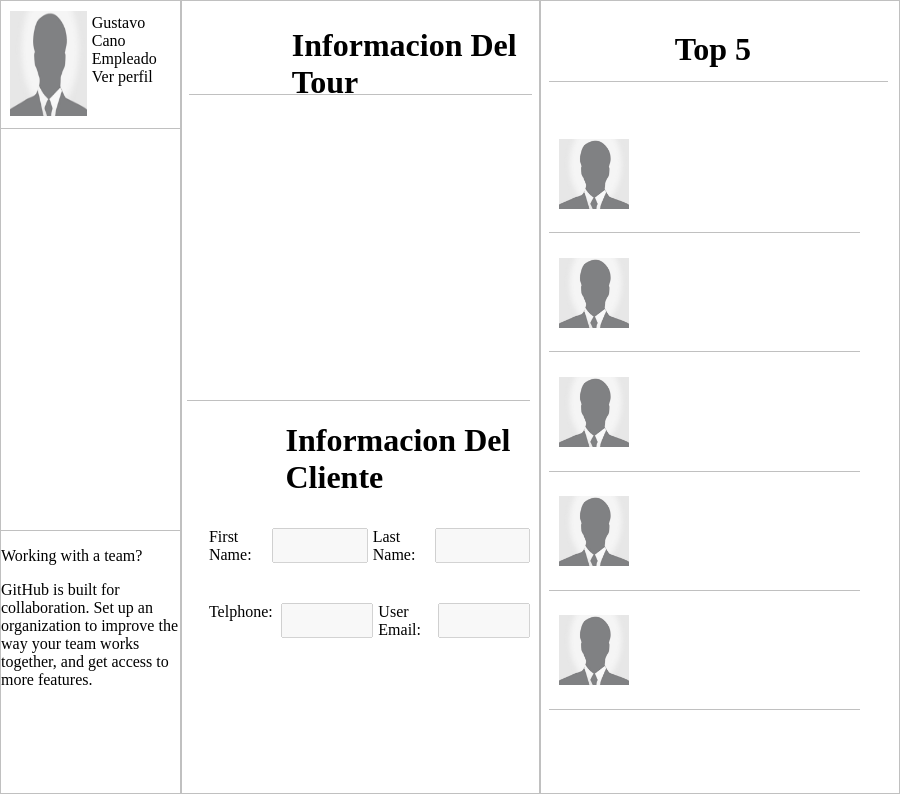
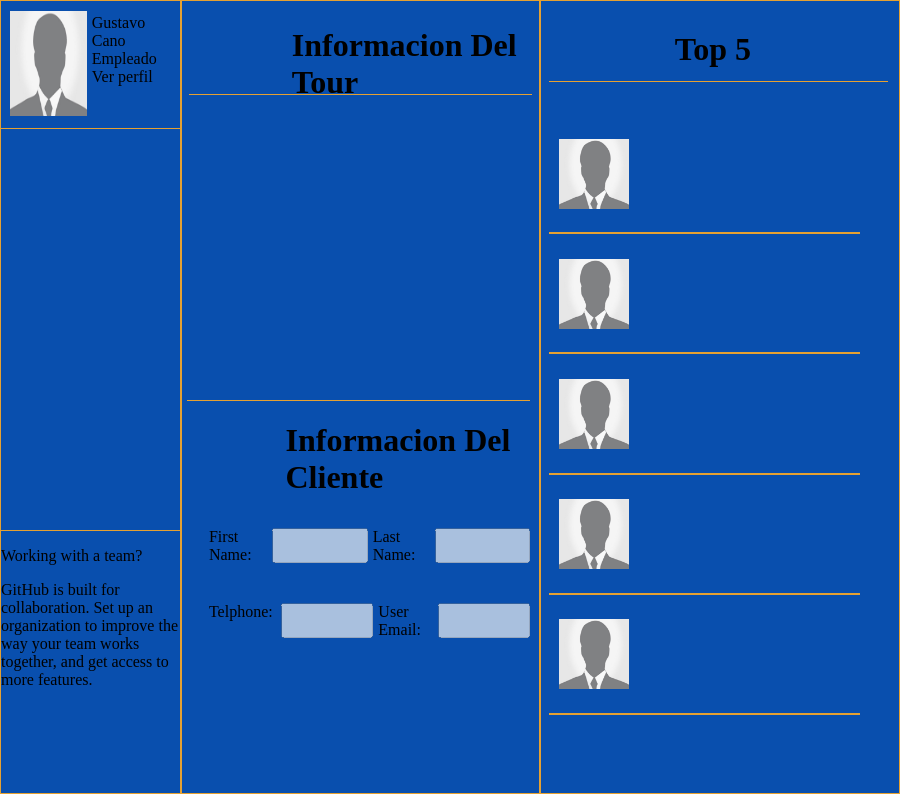
Before and after one commit to gtallen13/ovayandah_tours, an Electron app: page prueba.html in a window 900 px wide. Drawn offline with Linux system fonts and the light colour scheme; no server answers.

Commit message:
Cambio de colores en la pagina de empleado

```diff
--- a/main.css
+++ b/main.css
@@ -4,7 +4,7 @@ body{
   .caja1{
     width: 100vw;
     height: 99vh;
-    background-color: white;
+    background-color: rgb(9,79,174);
     display: flex;
     flex-direction: row;
 
@@ -14,8 +14,8 @@ body{
     width: 50vw;
     height: 99vh;
     max-width: 250px;
-    background-color:white;
-    border: 1px solid #c0c0c0;
+    background-color:rgb(9,79,174);
+    border: 1px solid rgb(229,161,50);
     overflow: hidden;
   }
 
@@ -23,8 +23,8 @@ body{
     width: 100vw;
     height: 99vh;
     max-width: 100%;
-    background-color:white;
-    border: 1px solid #c0c0c0;
+    background-color:rgb(9,79,174);
+    border: 1px solid rgb(229,161,50);
     overflow: hidden;
   }
 
@@ -34,8 +34,8 @@ body{
     height: 11vh;
     margin-top: 5px;
     max-width: 100%;
-    background-color:white;
-    border-bottom: 1px solid #c0c0c0;
+    background-color:rgb(9,79,174);
+    border-bottom: 1px solid rgb(229,161,50);
     overflow: hidden;
   }
 
@@ -44,8 +44,8 @@ body{
     width: 100vw;
     height: 99vh;
     max-width: 400px;
-    background-color:white;
-    border: 1px solid #c0c0c0;
+    background-color:rgb(9,79,174);
+    border: 1px solid rgb(229,161,50);
     overflow: hidden;
   }
 
@@ -64,16 +64,16 @@ body{
   .logo{
     width: 100%;
     height: 16%;
-    background-color: white;
-    border-bottom: 1px solid #c0c0c0;
+    background-color: rgb(9,79,174);
+    border-bottom: 1px solid rgb(229,161,50);
     display: flex;
   }
 
   .descripcion{
     width: 100%;
     height: 16%;
-    background-color: white;
-    border-top: 1px solid #c0c0c0;
+    background-color: rgb(9,79,174);
+    border-top: 1px solid rgb(229,161,50);
 
   }
   .logo img{
@@ -87,7 +87,7 @@ body{
 
 
   .reservas{
-    background-color: white;
+    background-color: rgb(9,79,174);
     width: 100%;
     height: 50%;
     margin-top: 5px;
@@ -117,26 +117,12 @@ body{
     margin-bottom: 10px;
 
   }
-  .ver input[id="btn-ver"]{
-    background:linear-gradient(to right, rgba(255,93,177,1) 0%, rgba(239,1,124,1) 100%);
-    color: white;
-    width: 150px;
-    height: 30px;
-    transition: all 0.5s;
-    margin-left: 15px;
-    margin-top: 5px;
-
-  }
-  .ver input[id="btn-ver"]:focus{
-    border: 1px solid blue;
-
-  }
 
 
   .info input{
-    background-color: white;
+    background-color:  rgb(9,79,174);
     outline: none;
-    color: blue;
+    color: #fff;
     border: 0;
     margin-top: 5px;
     margin-left: 12px;
@@ -148,8 +134,8 @@ body{
     margin-top: 7px;
     width: 109%;
     height: 11vh;
-    background-color: white;
-    border-bottom: 1px solid #c0c0c0;
+    background-color: rgb(9,79,174);
+    border-bottom: 1px solid rgb(229,161,50);
     max-height: 50px;
   }
 .Tema h1{
@@ -161,8 +147,8 @@ body{
     width: 100%;
     height: 40%;
     margin-top: 52px;
-    background-color: white;
-    border-bottom: 1px solid #c0c0c0;
+    background-color: rgb(9,79,174);
+    border-bottom: 2px solid rgb(229,161,50);
     display: flex;
 
 
@@ -171,8 +157,8 @@ body{
     width: 100%;
     height: 40%;
     margin-top: 20px;
-    background-color: white;
-    border-bottom: 1px solid #c0c0c0;
+    background-color: rgb(9,79,174);
+    border-bottom: 2px solid rgb(229,161,50);
     display: flex;
   }
 
@@ -180,8 +166,8 @@ body{
     width: 100%;
     height: 40%;
     margin-top: 20px;
-    background-color: white;
-    border-bottom: 1px solid #c0c0c0;
+    background-color: rgb(9,79,174);
+    border-bottom: 2px solid rgb(229,161,50);
     display: flex;
   }
 
@@ -189,8 +175,8 @@ body{
     width: 100%;
     height: 40%;
     margin-top: 20px;
-    background-color: white;
-    border-bottom: 1px solid #c0c0c0;
+    background-color: rgb(9,79,174);
+    border-bottom: 2px solid rgb(229,161,50);
     display: flex;
   }
 
@@ -198,8 +184,8 @@ body{
     width: 100%;
     height: 40%;
     margin-top: 20px;
-    background-color: white;
-    border-bottom: 1px solid #c0c0c0;
+    background-color: rgb(9,79,174);
+    border-bottom: 2px solid rgb(229,161,50);
     display: flex;
   }
 
@@ -207,7 +193,7 @@ body{
   .mejores{
       margin: 0;
       margin-left: 8px;
-      background-color: white;
+      background-color: rgb(9,79,174);
       width: 87%;
       height: 31%;
   }
@@ -237,8 +223,8 @@ body{
     width: 96%;
     margin-left: 5px;
     height: 80%;
-    background-color: white;
-    border-top: 1px solid #c0c0c0;
+    background-color: rgb(9,79,174);
+    border-top: 1px solid rgb(229,161,50);
     overflow: hidden;
 
  }
```
